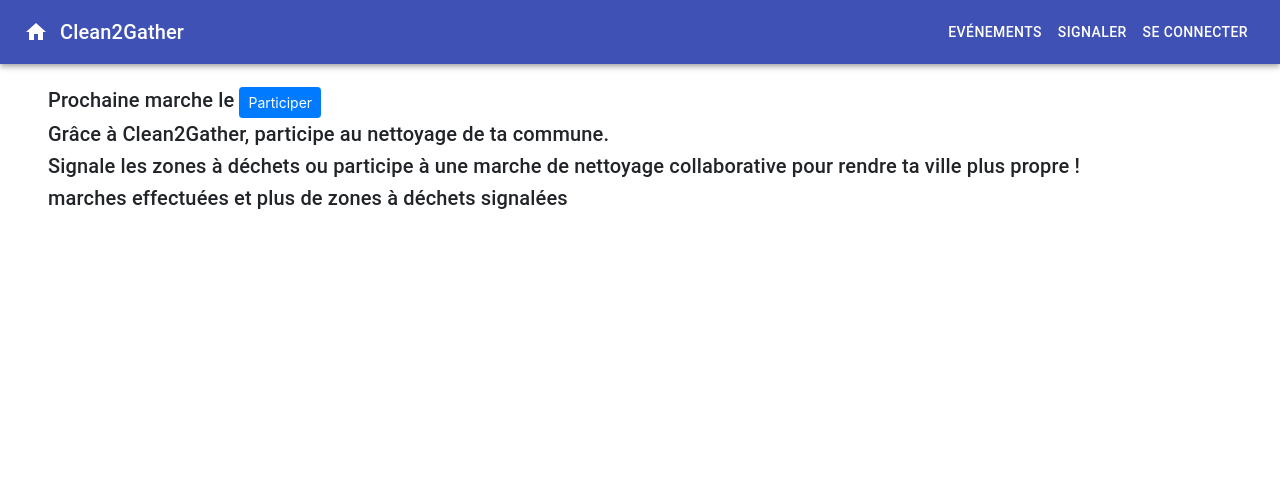
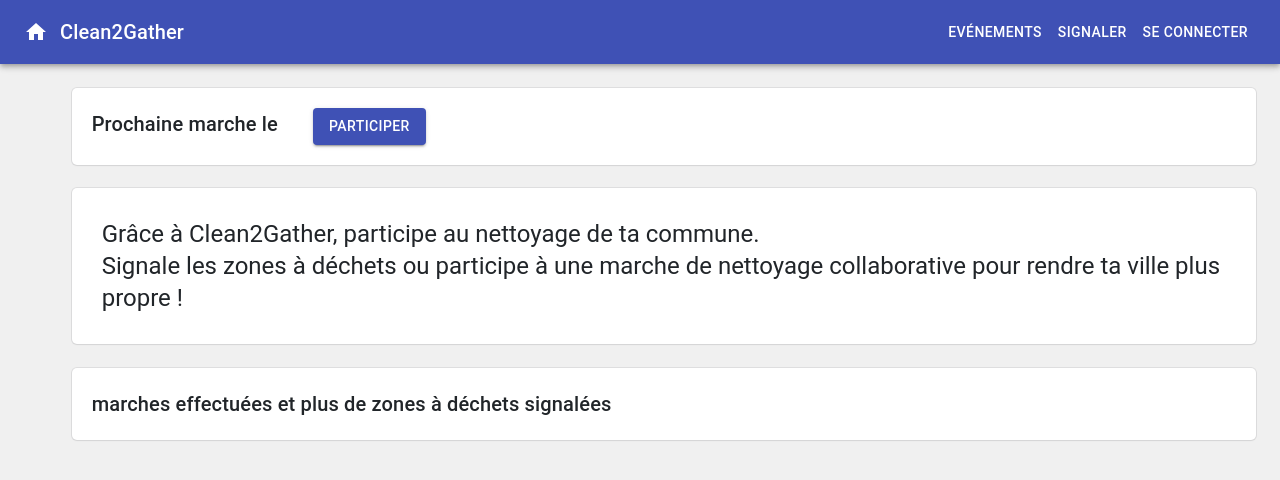
Before and after one commit to CleanToGather/cleantogather-front, a React (Create React App) app: page / in a window 1280 px wide. Shown: the top 480 px of the page. Built offline with nearby package versions, Linux system fonts and the light colour scheme; no server answers.

Commit message:
Clean home and EventModal

```diff
--- a/src/components/common/modals/EventModal.jsx
+++ b/src/components/common/modals/EventModal.jsx
@@ -1,15 +1,11 @@
 import React from 'react';
 import ReactDOM from 'react-dom';
 import ApiService from "../../../services/ApiService";
-
-import 'bootstrap/dist/css/bootstrap.min.css';
-import Form from 'react-bootstrap/Form';
 import Modal from 'react-bootstrap/Modal';
-import Button from 'react-bootstrap/Button';
+import Button from '@material-ui/core/Button';
 import Box from '@material-ui/core/Container';
-
-import { display } from '@material-ui/system';
-
+import TextField from '@material-ui/core/TextField';
+import Typography from '@material-ui/core/Typography';
 
 class EventModal extends React.Component {
     constructor(props) {
@@ -35,7 +31,7 @@ class EventModal extends React.Component {
     render() {
         return (
             <>
-                <Button size="sm" id="subscribe" onClick={() => this.setModalShow(true)}>
+                <Button variant="contained" color="primary" id="subscribe" onClick={() => this.setModalShow(true)}>
                     {this.props.children}
                 </Button>
 
@@ -43,21 +39,19 @@ class EventModal extends React.Component {
                 onHide={() => this.setModalShow(false)}
                 size="lg" centered>
                     <Modal.Header closeButton>
-                        <Modal.Title id="contained-modal-title-vcenter">
+                        <Typography variant="h4" id="contained-modal-title-vcenter">
                           {this.props.event.title}
-                        </Modal.Title>
+                        </Typography>
                     </Modal.Header>
                     <Modal.Body>
-                        <h4>Venez nombreux au {this.props.event.address} le {this.props.event.startDateTime}</h4>
-                        <p>
+                        <Typography variant="h5" style={{margin: 10}}>Venez nombreux au {this.props.event.address} <br/> le {this.props.event.startDateTime}</Typography>
+                        <Typography>
                           {this.props.event.description}
-                        </p>
+                        </Typography>
                     </Modal.Body>
                     <Modal.Footer>
-                        <Form>
-                            <Form.Control name="mail" type="email" placeholder="Indiquez votre adresse mail" onChange={this.onChange}/>
-                            <Button onClick={this.subscribe}>S'inscrire</Button>
-                        </Form>
+                        <TextField className="mr-auto" style={{flexGrow:1}} name="mail" type="email" placeholder="Indiquez votre adresse mail" onChange={this.onChange}/>
+                        <Button onClick={this.subscribe}>S'inscrire</Button>
                     </Modal.Footer>
                 </Modal>
             </>
--- /dev/null
+++ b/src/components/pages/home/Home.css
@@ -0,0 +1,20 @@
+body {
+    background-color: #f0f0f0;
+}
+
+.MuiBox-root {
+    padding: 20px;
+    background-color: white;
+    margin: 2%;
+    width: 100%;
+    border-radius: 5px;
+    box-shadow: 0 1px 2px rgba(0,0,0,.05), 0 0 0 1px rgba(63,63,68,.1);
+}
+
+#subscribe {
+    margin-left: 30px;
+}
+
+#tagline {
+    padding: 30px;
+}
--- a/src/components/pages/home/Home.jsx
+++ b/src/components/pages/home/Home.jsx
@@ -1,13 +1,11 @@
 import React from 'react';
-import ReactDOM from 'react-dom';
 import EventModal from '../../common/modals/EventModal'
 import ApiService from "../../../services/ApiService";
-
 import Container from '@material-ui/core/Container';
 import Box from '@material-ui/core/Box'
 import Typography from '@material-ui/core/Typography';
-import Grid from '@material-ui/core/Grid'
-import { display } from '@material-ui/system';
+import 'bootstrap/dist/css/bootstrap.min.css';
+import './Home.css'
 
 class Home extends React.Component {
     constructor(props) {
@@ -28,7 +26,6 @@ class Home extends React.Component {
     }
 
     getNextEvent() {
-        let data;
         ApiService.fetchEvents()
             .then(res => {
                 if (res.data.length > 0) {
@@ -43,23 +40,23 @@ class Home extends React.Component {
 
     minDateIndex(dates) {
         let minIndex = 0;
-        dates.map(date => {
+        for (let date of dates) {
             if (date < dates[minIndex]) minIndex = date.index;
-        });
+        }
         return minIndex;
     }
 
     render() {
         return (
             <Container maxWidth="lg">
-                <Box>
+                <Box >
                     <Typography variant="h6" display="inline"> Prochaine marche le {this.state.nextEvent.startDateTime}</Typography>
                     <EventModal event={this.state.nextEvent}>
                         Participer
                     </EventModal>
                 </Box>
-                <Box>
-                    <Typography variant="h6">Grâce à Clean2Gather, participe au nettoyage de ta commune.<br/>
+                <Box id="tagline">
+                    <Typography variant="h5">Grâce à Clean2Gather, participe au nettoyage de ta commune.<br/>
                     Signale les zones à déchets ou participe à une marche de nettoyage collaborative pour rendre ta ville plus propre !</Typography>
                 </Box>
                 <Box>
```
